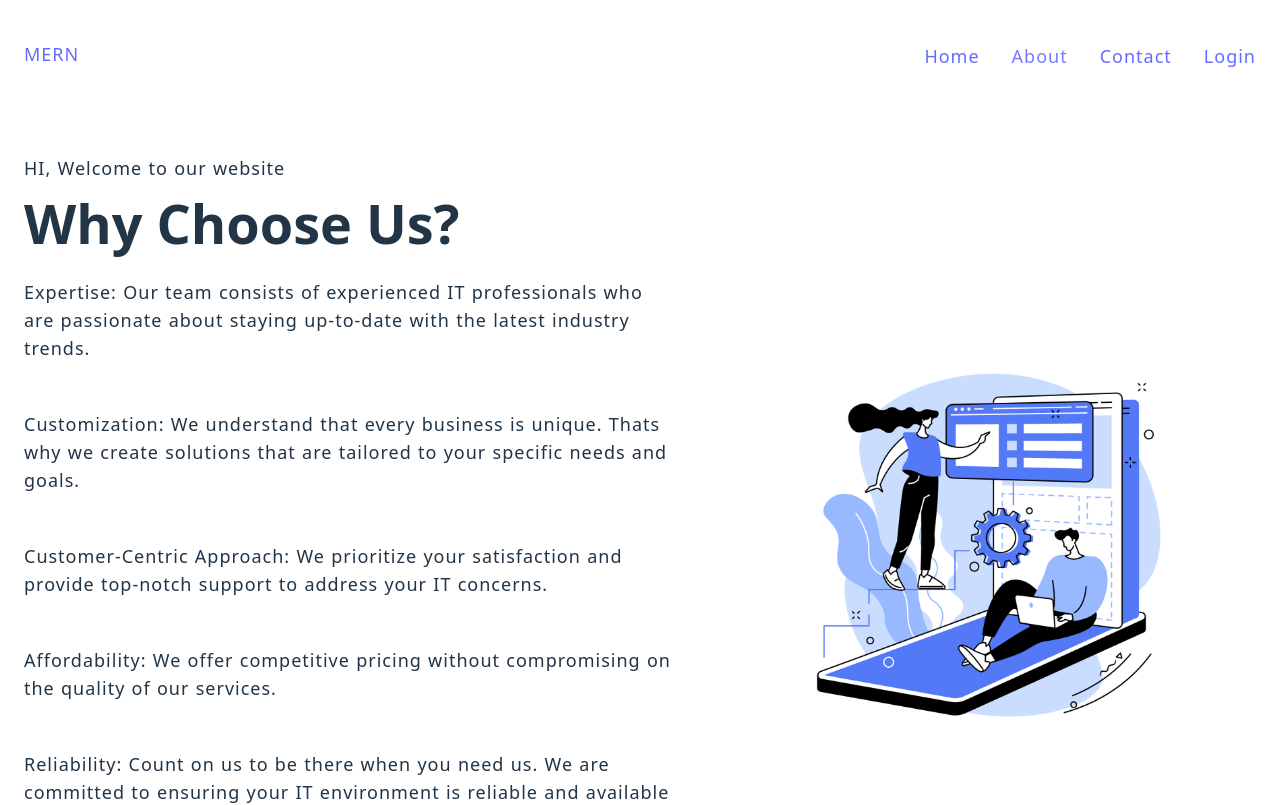
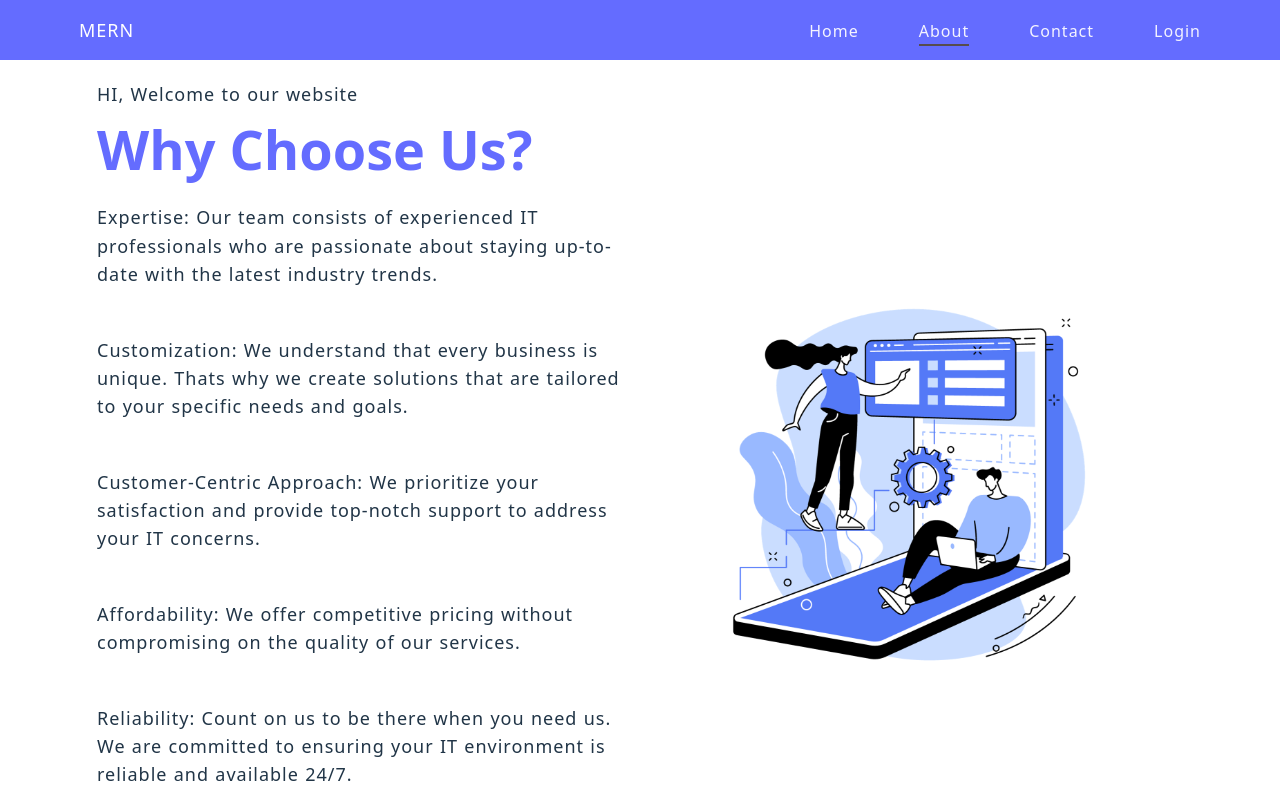
Before and after one commit to yashsarda21/Report, a React (Vite) app in the folder client/: page /about in a window 1280 px wide. Shown: the top 805 px of the page. Built offline with nearby package versions, Linux system fonts and the light colour scheme; no server answers.

Commit message:
created UI for Mobile view 80% done

```diff
--- a/client/src/components/Navbar.css
+++ b/client/src/components/Navbar.css
@@ -1,16 +1,103 @@
-.container{
-    max-width: 140rem;
-    padding: 4.2rem 2.4rem;
-    display: flex;
-    justify-content: space-between;
-}
+@import url("https://fonts.googleapis.com/css2?family=Poppins:wght@400;500;600;700&display=swap");
 
-ul{
-    display: flex;
-    gap: 3.2rem;
+    .container {
+        max-width: 1100px;
+        margin: 0 auto;
+        padding: 0 15px;
+        display: flex;
+        justify-content: space-between;
+        align-items: center;
+        height: 100%;
+    }
 
-}
+    .navbar {
+        height: 60px;
+        /* background-color: #fef7e5; */
+        background-color: var(--btn-color);
+        position: relative;
+    }
 
-li{
-    list-style: none;
-}
+    .website-name {
+        color: white;
+    }
+
+    .menu-icon {
+        display: none;
+    }
+
+    .nav-elements {
+    }
+
+    .nav-elements ul {
+        display: flex;
+        justify-content: space-between;
+        list-style-type: none;
+    }
+
+    .nav-elements ul li:not(:last-child) {
+        margin-right: 60px;
+    }
+
+    .nav-elements ul a {
+        font-size: 16px;
+        font-weight: 400;
+        color: var(--bg-color);
+        text-decoration: none;
+    }
+
+    .nav-elements ul a.active {
+        color: var(--bg-color);
+        font-weight: 500;
+        position: relative;
+    }
+
+    .nav-elements ul a.active::after {
+        content: "";
+        position: absolute;
+        bottom: -4px;
+        left: 0;
+        width: 100%;
+        height: 2px;
+        background-color: #574c4c;
+    }
+
+    @media (max-width: 768px) {
+        .nav-elements ul li:not(:last-child) {
+        margin-right: 30px;
+        /* align-self: center; */
+        }
+    }
+
+    @media (max-width: 600px) {
+        .menu-icon {
+        display: block;
+        cursor: pointer;
+        }
+
+        .nav-elements {
+        position: absolute;
+        right: 0;
+        top: 60px;
+        background-color: var(--btn-color);
+        width: 0px;
+        height: calc(100vh - 60px);
+        transition: all 0.3s ease-in;
+        overflow: hidden;
+        }
+
+        .nav-elements.active {
+            width: 100%;
+            height: 1000px;
+        }
+
+        .nav-elements ul {
+        display: flex;
+        flex-direction: column;
+        align-items: center;
+        }
+
+        .nav-elements ul li {
+        margin-right: unset;
+        margin-top: 22px;
+        }
+    }
--- a/client/src/components/Navbar.jsx
+++ b/client/src/components/Navbar.jsx
@@ -4,75 +4,135 @@ import "./Navbar.css";
 import { useAuth } from "../store/auth";
 
 const Navbar = () => {
-    const { isLoggedIn } = useAuth();
-    const [menuOpen, setMenuOpen] = useState(false);
+    const { isLoggedIn, user } = useAuth();
+    const [showNavbar, setShowNavbar] = useState(false);
 
-    const { user } = useAuth();
-    const isEmailYash = user.email === "yash@gmail.com";
-
-    const toggleMenu = () => {
-        setMenuOpen((prev) => !prev);
+    const handleShowNavbar = () => {
+        setShowNavbar(!showNavbar);
     };
 
-    // const navigate = useNavigate();
+    const handleCloseNavbar = () => {
+        setShowNavbar(false); // Close the navbar
+    };
 
     const handleReportClick = (event) => {
-        event.preventDefault(); // Prevent default navigation
+        event.preventDefault();
 
-        // Show confirmation popup
-        const confirmNavigation = window.confirm(
-            "Do you want to refresh the page and view the report?"
-        );
-        if (confirmNavigation) {
-            // Refresh the entire page
+        // const confirmNavigation = window.confirm(
+        //     "Do you want to refresh the page and view the report?"
+        // );
+        // if (confirmNavigation) {
             window.location.reload();
-            // After refresh, navigate to the report page
-            window.location.href = "/report"; // Redirect to the report page after refresh
-        }
+            window.location.href = "/report";
+        // }
     };
 
+    const Hamburger = () => (
+        <svg
+            xmlns="http://www.w3.org/2000/svg"
+            width="52"
+            height="24"
+            viewBox="0 0 52 24"
+        >
+            <g id="Group_9" data-name="Group 9" transform="translate(-294 -47)">
+                <rect
+                    id="Rectangle_3"
+                    data-name="Rectangle 3"
+                    width="42"
+                    height="4"
+                    rx="2"
+                    transform="translate(304 47)"
+                    fill="#574c4c"
+                />
+                <rect
+                    id="Rectangle_5"
+                    data-name="Rectangle 5"
+                    width="42"
+                    height="4"
+                    rx="2"
+                    transform="translate(304 67)"
+                    fill="#574c4c"
+                />
+                <rect
+                    id="Rectangle_4"
+                    data-name="Rectangle 4"
+                    width="52"
+                    height="4"
+                    rx="2"
+                    transform="translate(294 57)"
+                    fill="#574c4c"
+                />
+            </g>
+        </svg>
+    );
+
+    const isEmailYash = user?.email === "yash@gmail.com";
+
     return (
-        <>
-            <header>
+        <nav className="navbar">
             <div className="container">
-                    <div className="logo-brand">
-                        <NavLink to="/">MERN</NavLink>
+                <div className="logo">
+                    <NavLink className="website-name" to="/" onClick={handleCloseNavbar}>
+                        MERN
+                    </NavLink>
                 </div>
-                    <div className="hamburger" onClick={toggleMenu}>
-                        <div></div>
-                        <div></div>
-                        <div></div>
+                <div className="menu-icon" onClick={handleShowNavbar}>
+                    <Hamburger />
                 </div>
-                    <nav>
-                        <ul className={menuOpen ? "active" : ""}>
-                            <li><NavLink to="/">Home</NavLink></li>
-                            <li><NavLink to="/about">About</NavLink></li>
-                            <li><NavLink to="/contact">Contact</NavLink></li>
-                            {isEmailYash ? (
-                                <>
-                                    <li><NavLink to="/admin">Admin</NavLink></li>
-                                </>
-                            ) : null}
+                <div className={`nav-elements ${showNavbar && "active"}`}>
+                    <ul>
+                        <li>
+                            <NavLink to="/" onClick={handleCloseNavbar}>
+                                Home
+                            </NavLink>
+                        </li>
+                        <li>
+                            <NavLink to="/about" onClick={handleCloseNavbar}>
+                                About
+                            </NavLink>
+                        </li>
+                        <li>
+                            <NavLink to="/contact" onClick={handleCloseNavbar}>
+                                Contact
+                            </NavLink>
+                        </li>
+                        {isEmailYash && (
+                            <li>
+                                <NavLink to="/admin" onClick={handleCloseNavbar}>
+                                    Admin
+                                </NavLink>
+                            </li>
+                        )}
                         {isLoggedIn ? (
                             <>
                                 <li>
-                                        {/* Attach confirmation logic to the "Report" link */}
-                                        <a href="/report" onClick={handleReportClick}>
+                                    <a
+                                        href="/report"
+                                        onClick={(e) => {
+                                            handleReportClick(e);
+                                            handleCloseNavbar();
+                                        }}
+                                    >
                                         Report
                                     </a>
                                 </li>
-                                    <li><NavLink to="/logout">Logout</NavLink></li>
+                                <li>
+                                    <NavLink to="/logout" onClick={handleCloseNavbar}>
+                                        Logout
+                                    </NavLink>
+                                </li>
                             </>
                         ) : (
-                                <>
-                                    <li><NavLink to="/login">Login</NavLink></li>
-                                </>
+                            <li>
+                                <NavLink to="/login" onClick={handleCloseNavbar}>
+                                    Login
+                                </NavLink>
+                            </li>
                         )}
                     </ul>
+                </div>
+            </div>
         </nav>
-                </div>
-            </header>
-        </>
     );
 };
 
--- a/client/src/index.css
+++ b/client/src/index.css
@@ -33,6 +33,7 @@ h1 {
   font-size: 5.4rem;
   line-height: 1.1;
   font-weight: bold;
+  color: var(--btn-color);
 }
 
 p,
@@ -63,6 +64,7 @@ li {
 .container {
   max-width: 140rem;
   padding: 4rem 2.4rem;
+  margin: 20px 20px;
   margin: 0 auto;
 }
 
@@ -123,14 +125,14 @@ button {
     }
   }
 
-  .hero-image {
+  /* .hero-image {
     display: flex;
     justify-content: center;
     & img {
       width: 70%;
       height: auto;
     }
-  }
+  } */
 }
 
 /***** End Hero  *****/
@@ -166,10 +168,8 @@ button {
 }
 
 .section-contact {
-  /* General styles for the contact section */
-.section-contact {
   padding: 4rem 2rem;
-  background-color: #f4f3ff;
+  /* background-color: #f4f3ff; */
 }
 
 .contact-content h1 {
@@ -226,13 +226,13 @@ form div {
 
 label {
   font-size: 1.8rem;
-  color: var(--dark-color);
+  color: var(---bg-color);
 }
 
 input,
 textarea {
   padding: 1.2rem;
-  font-size: 1.6rem;
+  font-size: 2.6rem;
   border: 1px solid #ccc;
   border-radius: 5px;
   outline: none;
@@ -276,11 +276,6 @@ button:active {
 
   .section-form {
       padding: 2rem;
-  }
-
-  h1 {
-      font-size: 2.5rem;
-      margin-bottom: 1.5rem;
   }
 
   form div {
@@ -348,10 +343,6 @@ button:active {
   box-shadow: 0 4px 8px rgba(0, 0, 0, 0.1);
 } */
 
-.main-heading {
-  color: #333;
-}
-
 /* Responsive Styles */
 @media (max-width: 768px) {
   .grid {
@@ -396,26 +387,8 @@ button:hover {
   /* border: 0.2rem solid #fff; */
 }
 
-a:hover,
-a.active {
-  color: #535bf2;
-}
 
-/* pseduo elements  */
-.main-heading {
-  position: relative;
-  text-transform: capitalize;
 
-  &::after {
-    content: "";
-    position: absolute;
-    left: 0;
-    bottom: 0;
-    width: 50%;
-    height: 0.5rem;
-    background-color: var(--btn-color);
-  }
-}
 
 @media (prefers-color-scheme: light) {
   :root {
@@ -709,9 +682,3 @@ table tr, thead th{
     box-shadow: none;
   }
 }
-
-
-.contact-label{
-  background-color: #fff;
-  color: red;
-}
--- a/client/src/pages/About.jsx
+++ b/client/src/pages/About.jsx
@@ -1,5 +1,5 @@
 import { NavLink } from "react-router-dom";
-import { Analytics } from "../components/Analytics";
+// import { Analytics } from "../components/Analytics";
 import { useAuth } from "../store/auth";
 
 const About = () => {
@@ -57,7 +57,7 @@ const About = () => {
                 </section>
             </main>
 
-            <Analytics/>
+            {/* <Analytics/> */}
         </>
     );
 };
--- a/client/src/pages/Contact.jsx
+++ b/client/src/pages/Contact.jsx
@@ -75,7 +75,7 @@ export const Contact = () => {
             {/* contact form content actual  */}
             <section className="section-form">
                 <form onSubmit={handleSubmit}>
-                <h1 className="main-heading">contact us</h1>
+                <h1 className="contact-heading">contact us</h1>
                 <div>
                     <label className="contact-label" htmlFor="username">username</label>
                     <input
--- a/client/src/pages/Login.jsx
+++ b/client/src/pages/Login.jsx
@@ -1,6 +1,7 @@
 import { useState } from "react";
 import { useNavigate } from "react-router-dom";
 import { useAuth } from "../store/auth";
+import "./login.css";
 // import { toast } from 'react-toastify';
 // import {}
 
@@ -67,7 +68,7 @@ const Login = () => {
                         </div>
 
                         <div className="registration-form">
-                            <h1 className="main-heading mb-3">Login Form</h1>
+                            <h1 className="main-heading mb-3 login-heading">Login Form</h1>
                             <br />
                             <form onSubmit={handleSubmit}>
                                 <div>
@@ -79,7 +80,7 @@ const Login = () => {
                                     <input type="password" name="password" value = {user.password} onChange={handleInput} placeholder="password" id="password" required autoComplete="off"/>
                                 </div>
                                 <br />
-                                <button type="submit" className="btn btn-submit" >Login</button>
+                                <button type="submit" className="btn btn-submit login-btn" >Login</button>
                             </form>
                         </div>
                     </div>
--- a/client/src/pages/Register.jsx
+++ b/client/src/pages/Register.jsx
@@ -60,7 +60,7 @@ export const Register = () => {
     }
   };
 
-  //  Help me reach 1 Million subs 👉 https://youtube.com/thapatechnical
+
 
   return (
     <>
--- /dev/null
+++ b/client/src/pages/contact.css
@@ -0,0 +1,95 @@
+/* General Styles */
+body {
+    font-family: Arial, sans-serif !important;
+    margin: 0 !important;
+    padding: 0 !important;
+    box-sizing: border-box !important;
+}
+
+.container {
+    width: 90% !important;
+    max-width: 1200px !important;
+    margin: 0 auto !important;
+}
+
+.section-registration {
+    display: flex !important;
+    align-items: center !important;
+    justify-content: center !important;
+    padding: 50px 0 !important;
+}
+
+.grid {
+    display: grid !important;
+    gap: 20px !important;
+}
+
+.grid-two-cols {
+    grid-template-columns: 1fr 1fr !important;
+    align-items: center !important;
+}
+
+/* Registration Form Styles */
+.registration-img img {
+    width: 100% !important;
+    height: auto !important;
+    border-radius: 10px !important;
+}
+
+.registration-form {
+    /* background-color: #f9f9f9 !important; */
+    padding: 30px !important;
+    border-radius: 10px !important;
+    box-shadow: 0 4px 8px rgba(0, 0, 0, 0.1) !important;
+}
+
+.contact-heading {
+    font-size: 5.8rem !important;
+    color: var(--bg-color);
+    text-align: center !important;
+    margin-bottom: 20px !important;
+}
+
+.form-group {
+    margin-bottom: 20px !important;
+}
+
+
+input {
+    width: 100% !important;
+    padding: 10px !important;
+    border: 1px solid #ddd !important;
+    border-radius: 5px !important;
+    font-size: 2rem !important;
+}
+
+label {
+    font-size: 2rem !important;
+    color: var(--bg-color) !important;
+    display: block !important;
+    margin-bottom: 5px !important;
+}
+
+
+/* Responsive Styles */
+@media (max-width: 768px) {
+    .grid-two-cols {
+        grid-template-columns: 1fr !important;
+        text-align: center !important;
+    }
+
+    .registration-form {
+        margin-top: 20px !important;
+    }
+}
+
+@media (max-width: 480px) {
+    .contact-heading {
+        color: var(--bg-color);
+        font-size: 4.5rem !important;
+    }
+
+    input, .btn-submit {
+        font-size: 1.5rem !important;
+    }
+}
--- /dev/null
+++ b/client/src/pages/home.css
@@ -0,0 +1,39 @@
+.home-heading{
+    padding-top: 20px;
+}
+.hero-image {
+    display: block;
+    text-align: center;
+    & img {
+        width: 70%;
+        height: auto;
+    }
+}
+
+.section-hero {
+    margin: 20px 20px;
+}
+/*
+.home-container {
+    max-width: 1100px;
+    margin: 20px 20px;
+    display: flex;
+    justify-content: space-between;
+    align-items: center;
+    height: 100%;
+} */
+
+.bottom-image {
+    display: none;
+}
+
+/* Media query for screen sizes less than 600px */
+@media (max-width: 750px) {
+    .top-image {
+        display: none; /* Hide the top image */
+    }
+
+    .bottom-image {
+        display: block; /* Show the bottom image */
+    }
+}
--- /dev/null
+++ b/client/src/pages/login.css
@@ -0,0 +1,94 @@
+/* General Styles */
+body {
+    font-family: Arial, sans-serif !important;
+    margin: 0 !important;
+    padding: 0 !important;
+    box-sizing: border-box !important;
+}
+
+.container {
+    width: 90% !important;
+    max-width: 1200px !important;
+    margin: 0 auto !important;
+}
+
+.section-registration {
+    display: flex !important;
+    align-items: center !important;
+    justify-content: center !important;
+    padding: 50px 0 !important;
+}
+
+.grid {
+    display: grid !important;
+    gap: 20px !important;
+}
+
+.grid-two-cols {
+    grid-template-columns: 1fr 1fr !important;
+    align-items: center !important;
+}
+
+/* Registration Form Styles */
+.registration-img img {
+    width: 100% !important;
+    height: auto !important;
+    border-radius: 10px !important;
+}
+
+.registration-form {
+    /* background-color: #f9f9f9 !important; */
+    padding: 30px !important;
+    border-radius: 10px !important;
+    box-shadow: 0 4px 8px rgba(0, 0, 0, 0.1) !important;
+}
+
+.login-heading {
+    font-size: 5.8rem !important;
+    text-align: center !important;
+    margin-bottom: 20px !important;
+}
+
+.form-group {
+    margin-bottom: 20px !important;
+}
+
+
+input {
+    width: 100% !important;
+    padding: 10px !important;
+    border: 1px solid #ddd !important;
+    border-radius: 5px !important;
+    font-size: 2rem !important;
+}
+
+label {
+    font-size: 2rem !important;
+    color: var(--bg-color) !important;
+    display: block !important;
+    margin-bottom: 5px !important;
+}
+
+
+/* Responsive Styles */
+@media (max-width: 768px) {
+    .grid-two-cols {
+        grid-template-columns: 1fr !important;
+        text-align: center !important;
+    }
+
+    .registration-form {
+        margin-top: 20px !important;
+    }
+}
+
+@media (max-width: 480px) {
+    .login-heading {
+        /* color: var(--bg-color); */
+        font-size: 4rem !important;
+    }
+
+    input, .btn-submit {
+        font-size: 1.5rem !important;
+    }
+}
```
Also changed, not shown: client/src/pages/Home.jsx (+14 -5 lines). Lines whose indentation alone changed are shown as unchanged.
